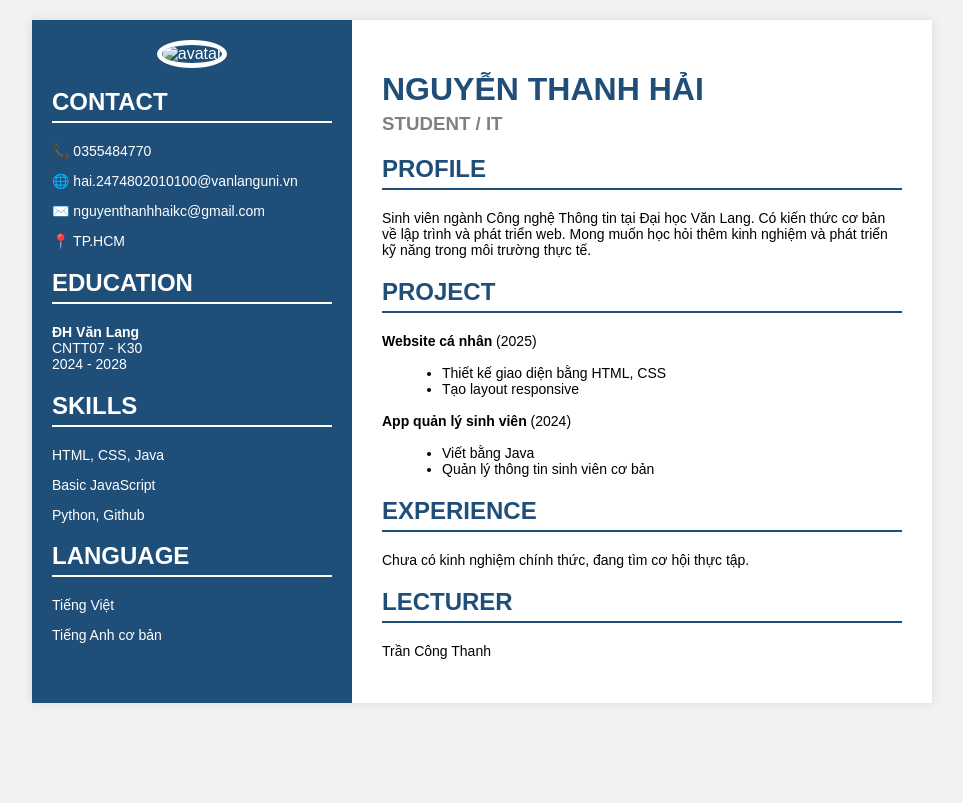
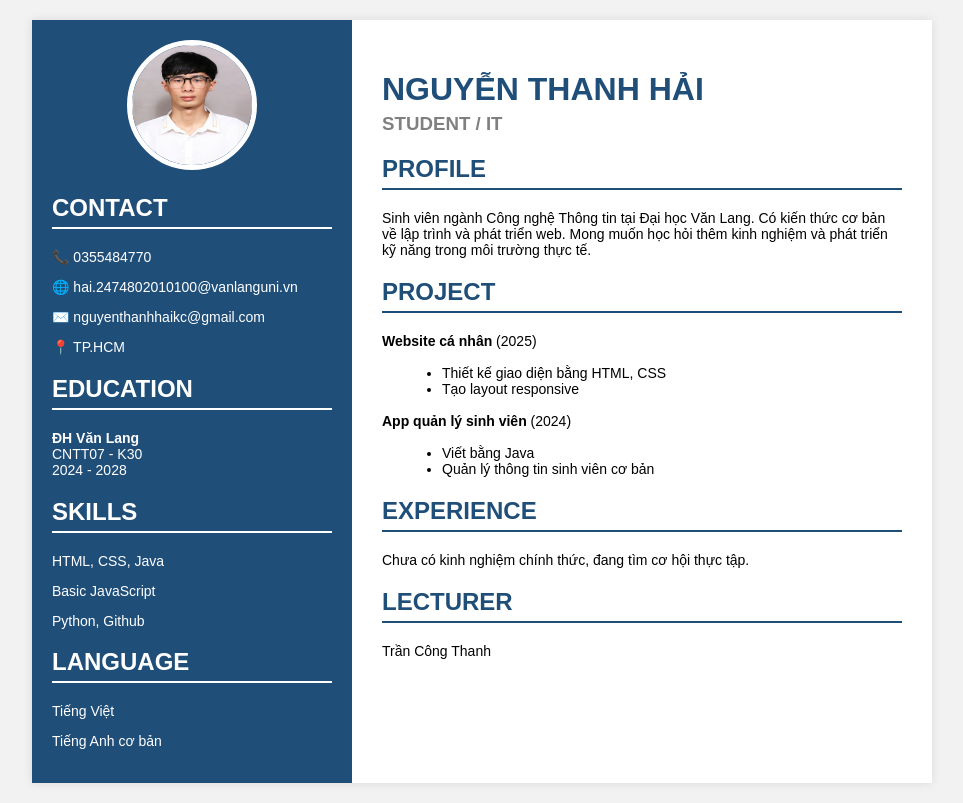
Before and after one commit to nguyenthanhhaikc-visual/netlify-app, a plain HTML site: page index.html in a window 1280 px wide. Shown: the whole page, without its empty margins (158-1121 px from the left). Drawn offline with Linux system fonts and the light colour scheme.

Commit message:
Update avatar image source in index.html

```diff
--- a/index.html
+++ b/index.html
@@ -11,7 +11,7 @@
     <!-- LEFT -->
     <div class="left">
         <div class="avatar">
-            <img src="file:///C:/Users/Windows/OneDrive%20-%20VLG/Class/Ph%C3%A1t%20tri%E1%BB%83n%20ph%E1%BA%A7n%20m%E1%BB%81m/651639685_1615644469650289_7179096543754345254_n.png" alt="avatar">
+            <img src="avatar.png" alt="avatar">
         </div>
 
         <h2>CONTACT</h2>
```
